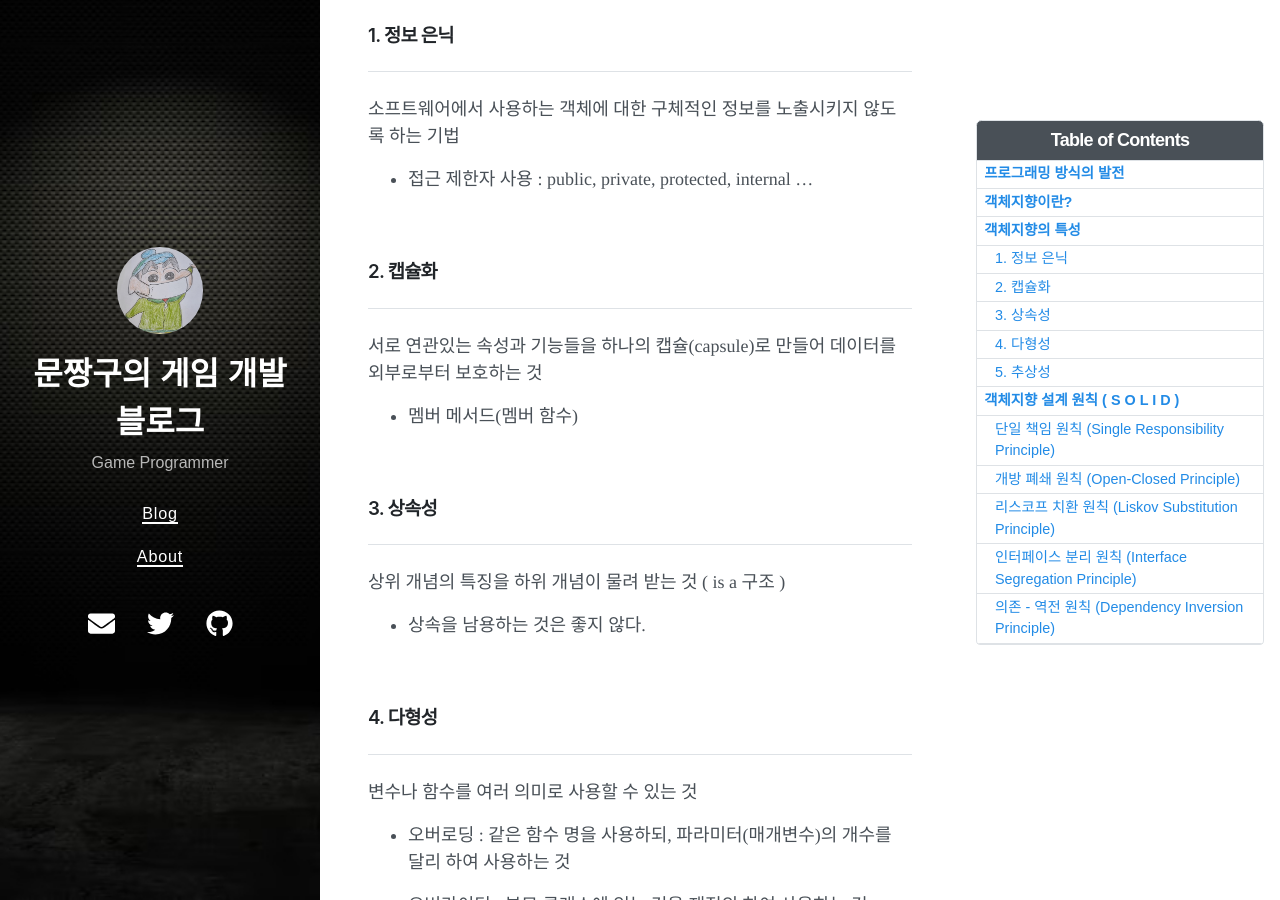
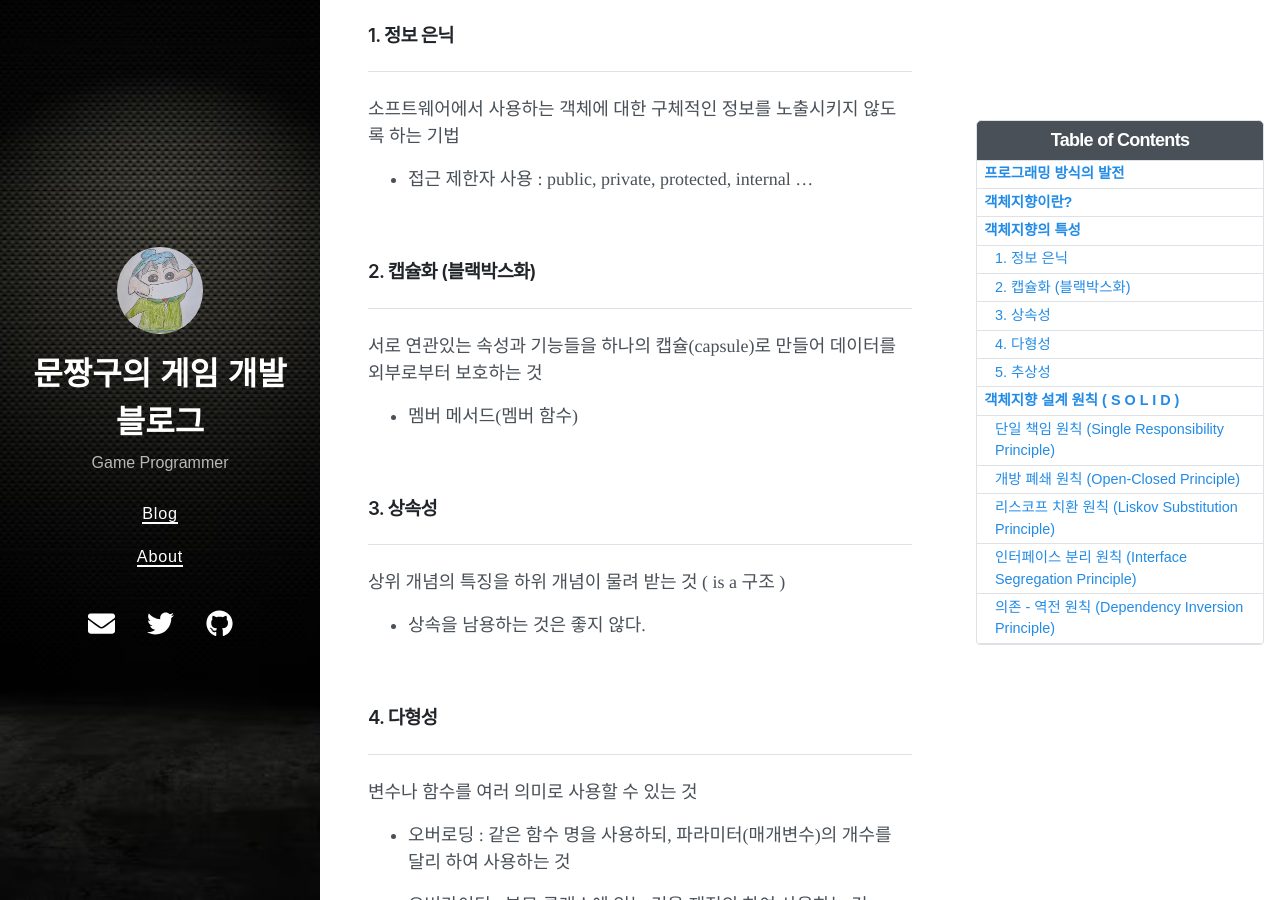
Before and after one commit to munjjang9/munjjang9.github.io, a Jekyll site: the page built from _posts/2024-11-28-programming-method.md, in a window 1280 px wide and 900 px high, scrolled down 1019 px. Built offline with Jekyll 4.4.1, drawn with Linux system fonts in a browser that asks for light colours; nearby versions of some CDN libraries; comment, search, counter and statistics services are not loaded.

Commit message:
Update 2024-11-28-programming-method.md
detail added

```diff
--- a/_posts/2024-11-28-programming-method.md
+++ b/_posts/2024-11-28-programming-method.md
@@ -45,7 +45,7 @@ toc: true
 
 <br>
 
-### 2. 캡슐화
+### 2. 캡슐화 (블랙박스화)
 ---
 서로 연관있는 속성과 기능들을 하나의 캡슐(capsule)로 만들어 데이터를 외부로부터 보호하는 것
 
```
